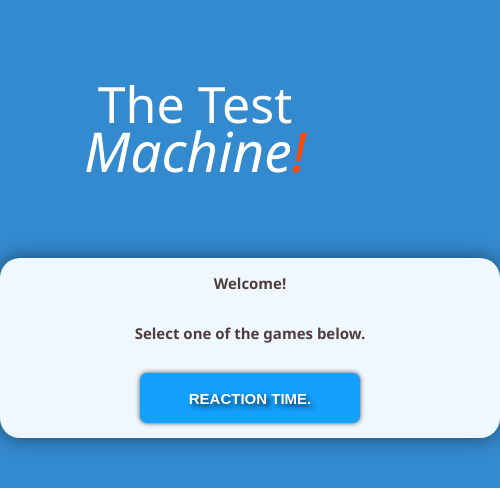
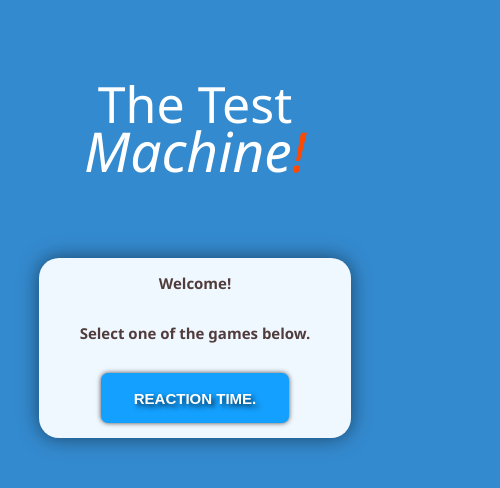
Before and after one commit to emilje/Test-Machine, a React (Create React App) app: page / in a window 390 px wide. Shown: the top 488 px of the page, 500 px wide, since content can reach past the window. Built offline with nearby package versions, Linux system fonts and the light colour scheme.

Commit message:
Fixed phone display

```diff
--- a/src/pages/Games/BasicReflex/BasicReflex.css
+++ b/src/pages/Games/BasicReflex/BasicReflex.css
@@ -44,3 +44,9 @@
 .go-back-button:active {
   transform: scale(0.95);
 }
+
+@media only screen and (max-width: 600px) {
+  .basic-game-container p {
+    font-size: 3vh;
+  }
+}
--- a/src/pages/Homepage/Homepage.css
+++ b/src/pages/Homepage/Homepage.css
@@ -46,7 +46,7 @@ span {
   font-style: bold;
   font-size: 15px;
   font-weight: 600;
-  width: 220px;
+  width: 60%;
   height: 50px;
   margin: 15px;
   border-radius: 7px;
@@ -62,3 +62,9 @@ span {
   transform: scale(1.05);
   text-shadow: 6px 6px 5px rgba(0, 0, 0, 0.7);
 }
+
+@media only screen and (max-width: 600px) {
+  .homepage-container {
+    width: 80%;
+  }
+}
```
